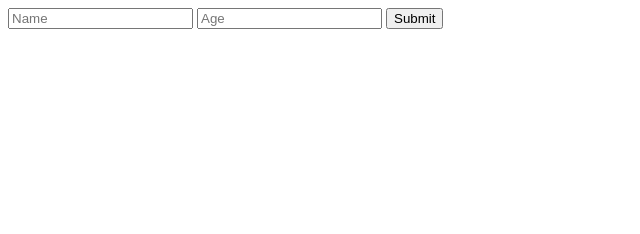
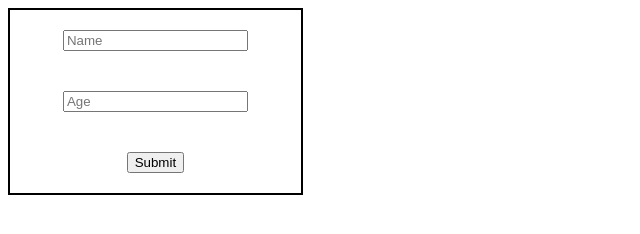
Before and after one commit to jatlasdev/arrays, a plain HTML site: page index.html in a window 1280 px wide. Shown: the whole page, without its empty margins (0-640 px from the left). Drawn offline with Linux system fonts and the light colour scheme.

Commit message:
Update main.css

```diff
--- a/main.css
+++ b/main.css
@@ -1,16 +1,25 @@
-.box {
-    background-color: bisque;
+#container {
+    display: flex;
+}
+
+#inputBox {
+    display: flex;
+    justify-content: center;
+    align-items: center;
+    flex-direction: column;
+    width: 30%;
+    border: 2px solid black;
+    height: 30%;
+}
+
+#inputBox input, button {
+    margin: 20px;
+}
+
+#display {
     display: flex;
     flex-direction: column;
     justify-content: center;
     align-items: center;
-    border: 2px solid black;
-    margin: 2%;
-    width: 30%;
+    width: 100%;
 }
-
-.fieldbox {
-    display: flex;
-    flex-direction: column;
-    width: 20%;
-}
```
